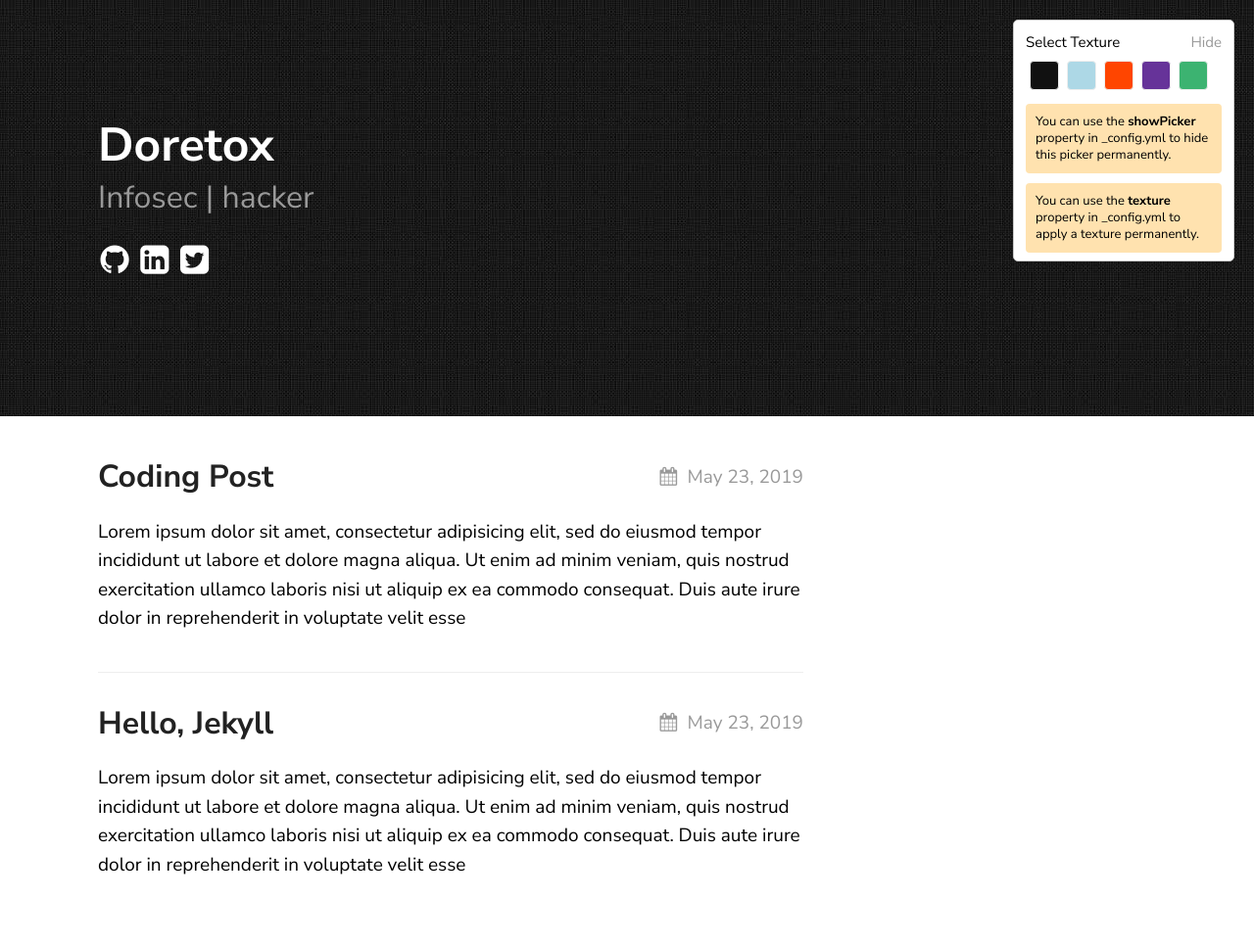
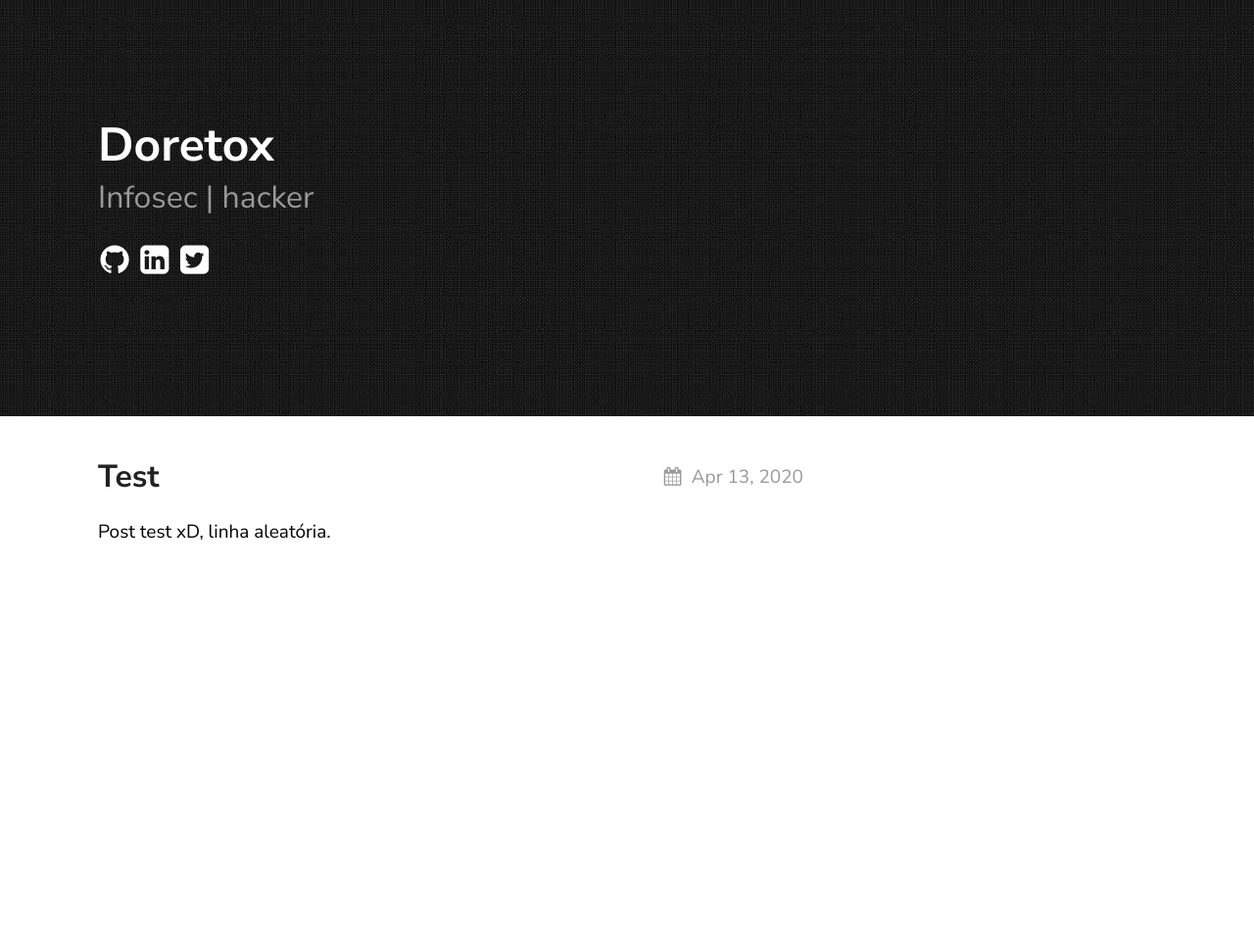
Before and after one commit to filipemosca/doretox.github.io, a Jekyll site: the page built from index.md, in a window 1280 px wide. Shown: the whole page at 98% size. Built offline with Jekyll 4.4.1, drawn with Linux system fonts in a browser that asks for light colours; after the commit the page ends 900 px from its top, so only the background shows below that.

Commit message:
post test

````diff
--- a/_config.yml
+++ b/_config.yml
@@ -18,7 +18,7 @@ texture:
   date_format: "%b %-d, %Y"
   style: black
   showNav: false
-  showPicker: true
+  showPicker: false
 
   # generate social links in footer
   social_links:
--- a/_posts/2019-05-23-welcome-to-jekyll.markdown
+++ /dev/null
@@ -1,14 +0,0 @@
----
-layout: post
-title:  "Hello, Jekyll"
-date:   2019-05-23 21:03:36 +0530
----
-Lorem ipsum dolor sit amet, consectetur adipisicing elit, sed do eiusmod tempor incididunt ut labore et dolore magna aliqua. Ut enim ad minim veniam, quis nostrud exercitation ullamco laboris nisi ut aliquip ex ea commodo consequat. Duis aute irure dolor in reprehenderit in voluptate velit esse
-
-![texture theme preview](https://images.unsplash.com/photo-1500322969630-a26ab6eb64cc?ixlib=rb-1.2.1&ixid=eyJhcHBfaWQiOjEyMDd9&w=1000&q=80)
-
-Check out the [Jekyll docs][jekyll-docs] for more info on how to get the most out of Jekyll. File all bugs/feature requests at [Jekyll’s GitHub repo][jekyll-gh]. If you have questions, you can ask them on [Jekyll Talk][jekyll-talk].
-
-[jekyll-docs]: https://jekyllrb.com/docs/home
-[jekyll-gh]:   https://github.com/jekyll/jekyll
-[jekyll-talk]: https://talk.jekyllrb.com/
--- a/_posts/2019-06-30-coding-post.markdown
+++ /dev/null
@@ -1,32 +0,0 @@
----
-layout: post
-title:  "Coding Post"
-description: An example post which shows code rendering.
-date:   2019-05-23 21:03:36 +0530
-categories: Javascript NodeJS
----
-Lorem ipsum dolor sit amet, consectetur adipisicing elit, sed do eiusmod tempor incididunt ut labore et dolore magna aliqua. Ut enim ad minim veniam, quis nostrud exercitation ullamco laboris nisi ut aliquip ex ea commodo consequat. Duis aute irure dolor in reprehenderit in voluptate velit esse
-
-```javascript
-const express = require('express')
-const app = express()
-
-app.get('/', function (req, res) {
-  res.send('Hello World')
-})
-
-app.listen(3000)
-```
-
-Lorem ipsum dolor sit amet, consectetur adipisicing elit. Aliquam qui voluptatem excepturi nemo similique atque sapiente aperiam, dolorum deleniti! Esse quam perferendis temporibus nemo at molestias necessitatibus tenetur cupiditate sapiente. Lorem ipsum dolor sit amet, consectetur adipisicing elit. Nihil et voluptatibus non labore officiis assumenda, distinctio perspiciatis blanditiis nesciunt rerum molestias impedit fugiat nulla qui libero minima quasi! Libero, iure.
-
-```scss
-body {
-	font-family: 'Nunito Sans', sans-serif;
-	line-height: 1.5em;
-	margin: 0;
-	-webkit-font-smoothing: antialiased;
-	-moz-osx-font-smoothing: grayscale;
-}
-```
-Lorem ipsum dolor sit amet, consectetur adipisicing elit. Aliquam rerum, ratione impedit necessitatibus facere soluta odio repellat asperiores neque! Sunt iusto quia suscipit amet inventore eum, vel molestiae reiciendis alias.
````
Also changed, not shown: _posts/2020-04-13-test-post.md (added, +16 -0 lines), assets/imgs/xdxd.jpeg (added).
